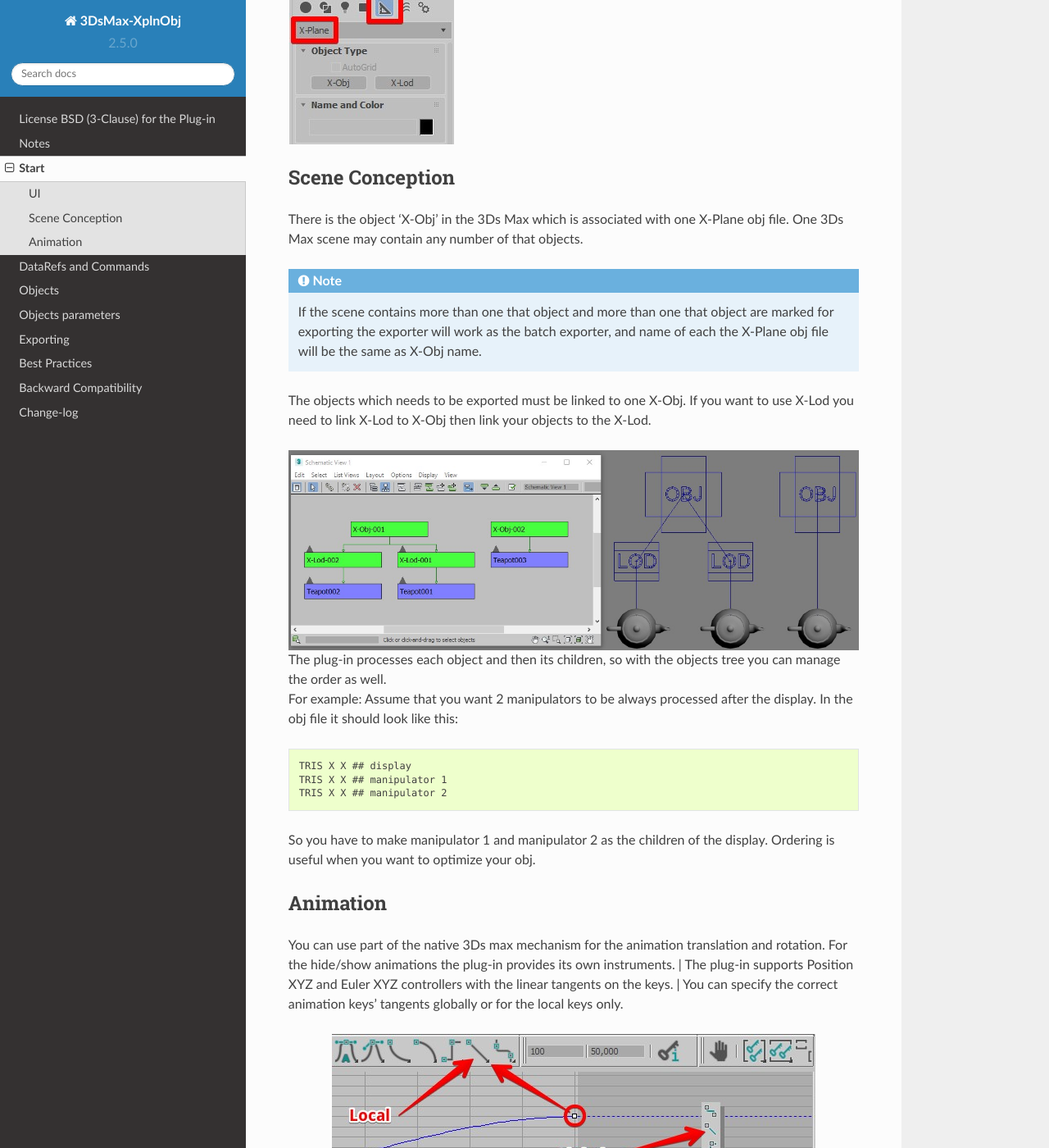
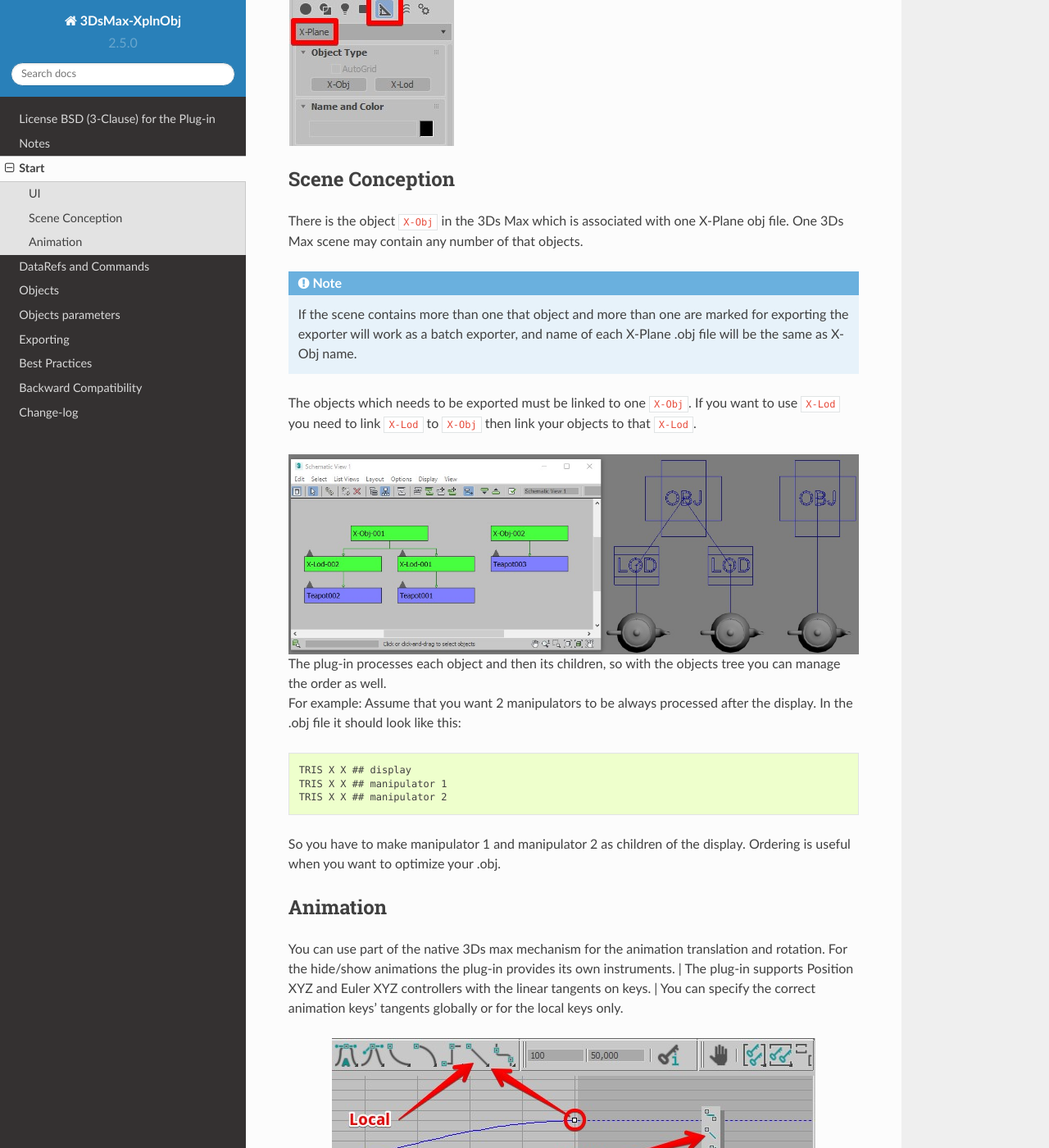
Before and after one commit to steptosky/3DsMax-XplnObj-Doc, a Sphinx documentation site: the page built from source/start.rst, in a window 1280 px wide and 1400 px high, scrolled down 835 px. Shown: the whole window at 82% size. Built offline with Sphinx 7.4.7 and the Read the Docs theme 2.0.0, drawn with Linux system fonts in a browser that asks for light colours; some of the changed text lies outside the part shown.

Commit message:
Updated information according new plug-ins features ...
And fixed some text.

```diff
--- a/source/notes.rst
+++ b/source/notes.rst
@@ -7,6 +7,6 @@
 - The plug-in's binaries can be found here: `3DsMax-XplnObj <https://github.com/steptosky/3DsMax-XplnObj/releases>`_
 - The plug-in supports 9-2019 (x64) versions of 3Ds Max.
 - The plug-in is free for using in commercial and noncommercial purposes.
-- A lot of the plug-in’s options work according to the specification of the X-Plane obj format, so you ought to learn it.
-- The plug-in has auto-checking for updates functional, so don't block access to the url: https://api.github.com/repos/steptosky/3DsMax-XplnObj/releases/latest
+- A lot of the plug-in’s options work according to the specification of the X-Plane obj format, so you ought to learn that specification.
+- The plug-in has auto-checking for updates functional don't block access to the url: https://api.github.com/repos/steptosky/3DsMax-XplnObj/releases/latest
 - The plug-in can slow down opening large non x-plane scenes.
--- a/source/start.rst
+++ b/source/start.rst
@@ -8,26 +8,26 @@
 
 .. image:: images/x-plane-obj-options.jpg
 
-This window can be docked to left and right side or can be float.
-The X-Obj and X-Lod you can find in the 'helpers' category.
+This window can be docked to the left and the right sides or can be float.
+The ``X-Obj`` and ``X-Lod`` you can find in the ``helpers`` category.
 
 .. image:: images/objects.jpg
 
 
 Scene Conception
 -------------------------
-| There is the object 'X-Obj' in the 3Ds Max which is associated with one X-Plane obj file. One 3Ds Max scene may contain any number of that objects.
+| There is the object ``X-Obj`` in the 3Ds Max which is associated with one X-Plane obj file. One 3Ds Max scene may contain any number of that objects.
 
 .. note::
-    If the scene contains more than one that object and more than one that object are marked for exporting the exporter will work as the batch exporter, and name of each the X-Plane obj file will be the same as X-Obj name.
+    If the scene contains more than one that object and more than one are marked for exporting the exporter will work as a batch exporter, and name of each X-Plane .obj file will be the same as X-Obj name.
 
-| The objects which needs to be exported must be linked to one X-Obj. If you want to use X-Lod you need to link X-Lod to X-Obj then link your objects to the X-Lod.
+| The objects which needs to be exported must be linked to one ``X-Obj``. If you want to use ``X-Lod`` you need to link ``X-Lod`` to ``X-Obj`` then link your objects to that ``X-Lod``.
 
 .. image:: images/link.jpg
    :align: center
 
 | The plug-in processes each object and then its children, so with the objects tree you can manage the order as well.
-| For example: Assume that you want 2 manipulators to be always processed after the display. In the obj file it should look like this:
+| For example: Assume that you want 2 manipulators to be always processed after the display. In the .obj file it should look like this:
 
 .. code-block:: text
 
@@ -35,14 +35,14 @@
     TRIS X X ## manipulator 1
     TRIS X X ## manipulator 2
 
-So you have to make manipulator 1 and manipulator 2 as the children of the display.
-Ordering is useful when you want to optimize your obj.
+So you have to make manipulator 1 and manipulator 2 as children of the display.
+Ordering is useful when you want to optimize your .obj.
 
 
 Animation
 -------------------------
 You can use part of the native 3Ds max mechanism for the animation translation and rotation. For the hide/show animations the plug-in provides its own instruments.
-| The plug-in supports Position XYZ and Euler XYZ controllers with the linear tangents on the keys.
+| The plug-in supports Position XYZ and Euler XYZ controllers with the linear tangents on keys.
 | You can specify the correct animation keys’ tangents globally or for the local keys only.
 
 .. image:: images/tangents.jpg
@@ -53,5 +53,5 @@
     3Ds Max uses Euler XYZ rotation controller with the default order XYZ, so only rotation around X can be animated safely.
 
 | It is possible to have other axis animated (not at the same time) but you will need to set the orientation with a parent. The system coordinates of your object must be aligned to the parent's system coordinates then you may rotate parent as you wish and animate any axis of your object. It is not the exporter problem in some use cases you will have the animation problem in 3Ds max too because of Euler XYZ.
-| If you want to have the animation rotation for more than one axis you have to do it with the additional parent objects where each the parent object has animation on certain axis. The parent objects can be any objects include helpers.
-| You also can use the bones for the animation they always have X axis along their body.
+| If you want to have the animation rotation for more than one axis you have to do it with the additional parent objects where each the parent object has animation on certain axis. The parent objects can be any objects including helpers.
+| You also can use bones for animation they always have X axis along their body.
```
Also changed, not shown: source/backward-compatibility.rst (+9 -2 lines), source/datarefs-and-commands.rst (+28 -3 lines), source/index.rst (+7 -0 lines).
